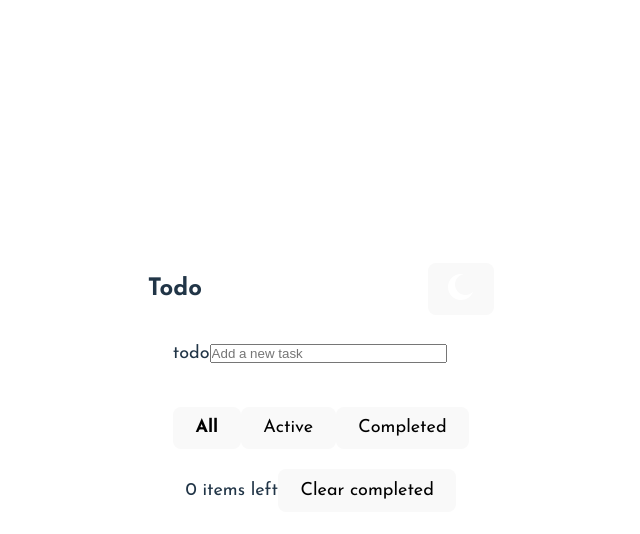
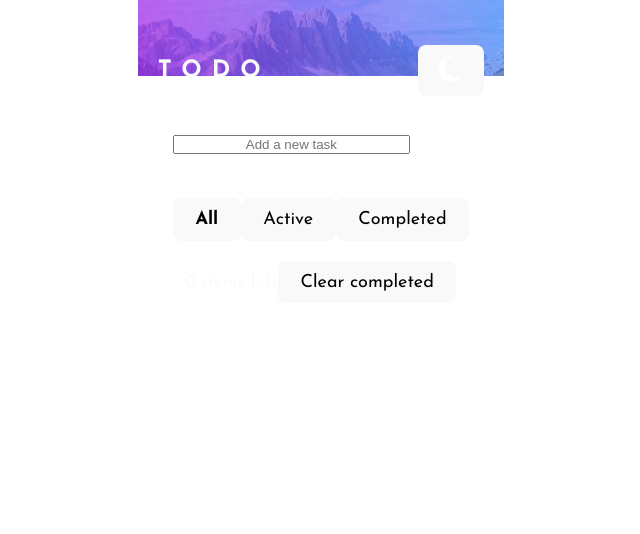
Before and after one commit to unkuseni/todo-app, a React (Vite) app: page / in a window 1280 px wide. Shown: the top 534 px of the page, without its empty margins (319-959 px from the left). Built offline with nearby package versions, Linux system fonts and the light colour scheme.

Commit message:
getting to styling

```diff
--- a/src/App.module.scss
+++ b/src/App.module.scss
@@ -1,3 +1,8 @@
+$Very-Light-Gray: hsl(0, 0%, 98%);
+$Very-Light-Grayish-Blue: hsl(236, 33%, 92%);
+$Light-Grayish-Blue: hsl(233, 11%, 84%);
+$Very-Dark-Grayish-Blue: hsl(235, 19%, 35%);
+$Dark-Grayish-Blue: hsl(236, 9%, 61%);
 .App {
   max-width: 1280px;
   margin: 0 auto;
@@ -10,4 +15,31 @@
   flex-direction: row;
   align-items: center;
   justify-content: space-between;
+  padding: 10px;
+  max-width: none;
 }
+.img-back {
+  background-image: url('../src/assets/bg-mobile-light.jpg');
+  background-size: 100%;
+  background-repeat: no-repeat;
+  padding: 10px;
+  height: 100vh;
+  // Add a media query for the img at 450px
+  @media (min-width: 450px) {
+    background-image: url('../src/assets/bg-desktop-light.jpg');
+  }
+  color: $Very-Light-Gray;
+  max-width: 1024px;
+}
+.title {
+  text-align: center;
+  letter-spacing: 10px;
+  text-transform: uppercase;
+}
+.container {
+  display: block;
+  margin-right: auto;
+  margin-left: auto;
+  margin-top: 25px;
+  max-width: 512px;
+}
--- a/src/App.tsx
+++ b/src/App.tsx
@@ -17,17 +17,26 @@ function App() {
     return (
         <ThemeProvider theme={theme === Theme.Light ? lightTheme : darkTheme}>
             <div
-                className={Classnames(App_module.theme, {
-                    [App_module.light]: theme === Theme.Light,
-                })}
+                className={Classnames(
+                    App_module.theme,
+                    {
+                        [App_module.light]: theme === Theme.Light,
+                    },
+                    App_module['img-back']
+                )}
             >
-                <div className={App_module.header}>
-                    <h2>Todo</h2>
-                    <button className={App_module.toggle} onClick={handleToggleTheme}>
-                        <img src={theme === Theme.Light ? moonIcon : sunIcon} alt="Toggle theme" />
-                    </button>
+                <div className={App_module.container}>
+                    <div className={App_module.header}>
+                        <h2 className={App_module.title}>TODO</h2>
+                        <button className={App_module.toggle} onClick={handleToggleTheme}>
+                            <img
+                                src={theme === Theme.Light ? moonIcon : sunIcon}
+                                alt="Toggle theme"
+                            />
+                        </button>
+                    </div>
+                    <Todo />
                 </div>
-                <Todo />
             </div>
         </ThemeProvider>
     );
--- a/src/_codux/boards/app/app.board.tsx
+++ b/src/_codux/boards/app/app.board.tsx
@@ -6,6 +6,8 @@ export default createBoard({
     name: 'App',
     Board: () => <App className={Todo_module.root} />,
     environmentProps: {
-        windowWidth: 375,
+        windowWidth: 1022,
+        windowHeight: 768,
+        canvasWidth: 1044,
     },
 });
--- a/src/components/todo/todo.module.scss
+++ b/src/components/todo/todo.module.scss
@@ -1,9 +1,11 @@
 @import url('https://fonts.googleapis.com/css2?family=Josefin+Sans:wght@400;700&display=swap');
+
 $Very-Light-Gray: hsl(0, 0%, 98%);
 $Very-Light-Grayish-Blue: hsl(236, 33%, 92%);
 $Light-Grayish-Blue: hsl(233, 11%, 84%);
 $Very-Dark-Grayish-Blue: hsl(235, 19%, 35%);
 $Dark-Grayish-Blue: hsl(236, 9%, 61%);
+$Check-Background: linear-gradient hsl(192, 100%, 67%), hsl(280, 87%, 65%);
 .root {
   display: flex;
   flex-direction: column;
@@ -22,11 +24,69 @@ $Dark-Grayish-Blue: hsl(236, 9%, 61%);
   width: 100%;
 }
 .form-label {
- width: 20px;
- height: 20px;
- border: 1px;
+  width: 20px;
+  height: 20px;
+  border: 1px;
 }
 .form-input {
+  width: 80%;
+  text-align: center;
+}
+li {
+  list-style: none;
+}
+input[type='checkbox'] {
+  /* Hide the default checkbox */
+  -webkit-appearance: none;
+  -moz-appearance: none;
+  appearance: none;
+  outline: none;
+  border: none;
+  background-color: transparent;
+  width: 20px;
+  height: 20px;
+  position: relative;
 
-  width: 80%;
+  /* Set the background image to the iconCheck image */
+
+  background-size: contain;
+  background-repeat: no-repeat;
+  background-position: center;
+
+  &:checked {
+    /* Set the background image to the iconCheck image when the checkbox is checked */
+    background-image: url(../../assets/icon-check.svg);
+    background-size: contain;
+    background-repeat: no-repeat;
+    background-position-x: center;
+    background-position-y: center;
+    background-color: $Check-Background;
+    align-self: center;
+  }
+
+  &:focus-visible {
+    box-shadow: 0 0 0 2px $Check-Background;
+  }
+
+  & + span {
+    margin-left: 10px;
+  }
 }
+.list-items {
+  display: flex;
+  flex-direction: row;
+  align-items: center;
+  justify-items: center;
+  align-content: center;
+  justify-content: center;
+}
+.item {
+  display: flex;
+  flex-direction: row;
+  align-items: center;
+  justify-items: center;
+  align-content: center;
+  justify-content: center;
+  background-color: $Light-Grayish-Blue;
+  color: $Very-Dark-Grayish-Blue;
+}
--- a/src/components/todo/todo.tsx
+++ b/src/components/todo/todo.tsx
@@ -4,6 +4,7 @@ import React, { useState, useCallback, useMemo, FormEvent, useReducer, useContex
 import { DragDropContext, Droppable, Draggable } from 'react-beautiful-dnd';
 import { ThemeContext } from '../Theme/ThemeProvider';
 import iconCross from '../../assets/icon-cross.svg';
+import iconCheck from '../../assets/icon-check.svg';
 
 enum Filter {
     All = 'all',
@@ -92,7 +93,12 @@ export const Todo: React.FC<TodoProps> = ({ className }) => {
             filteredTasks.map((task, index) => (
                 <Draggable key={task.text} draggableId={task.text} index={index}>
                     {(provided) => (
-                        <li key={task.text} ref={provided.innerRef} {...provided.draggableProps}>
+                        <li
+                            key={task.text}
+                            ref={provided.innerRef}
+                            {...provided.draggableProps}
+                            className={styles.item}
+                        >
                             <label {...provided.dragHandleProps}>
                                 <input
                                     type="checkbox"
@@ -133,7 +139,7 @@ export const Todo: React.FC<TodoProps> = ({ className }) => {
         <div className={classNames(styles.root, className)}>
             <form onSubmit={handleSubmit} className={styles.form}>
                 <label htmlFor="todo" className={styles['form-label']}>
-                    todo
+                    {/* Add an icon checkmark when task is completed */}
                 </label>
                 <input
                     type="text"
@@ -144,7 +150,7 @@ export const Todo: React.FC<TodoProps> = ({ className }) => {
                     className={styles['form-input']}
                 />
             </form>
-            <div>
+            <div className={styles['list-items']}>
                 <DragDropContext onDragEnd={onDragEnd}>
                     <Droppable droppableId="tasks">
                         {(provided) => (
```
